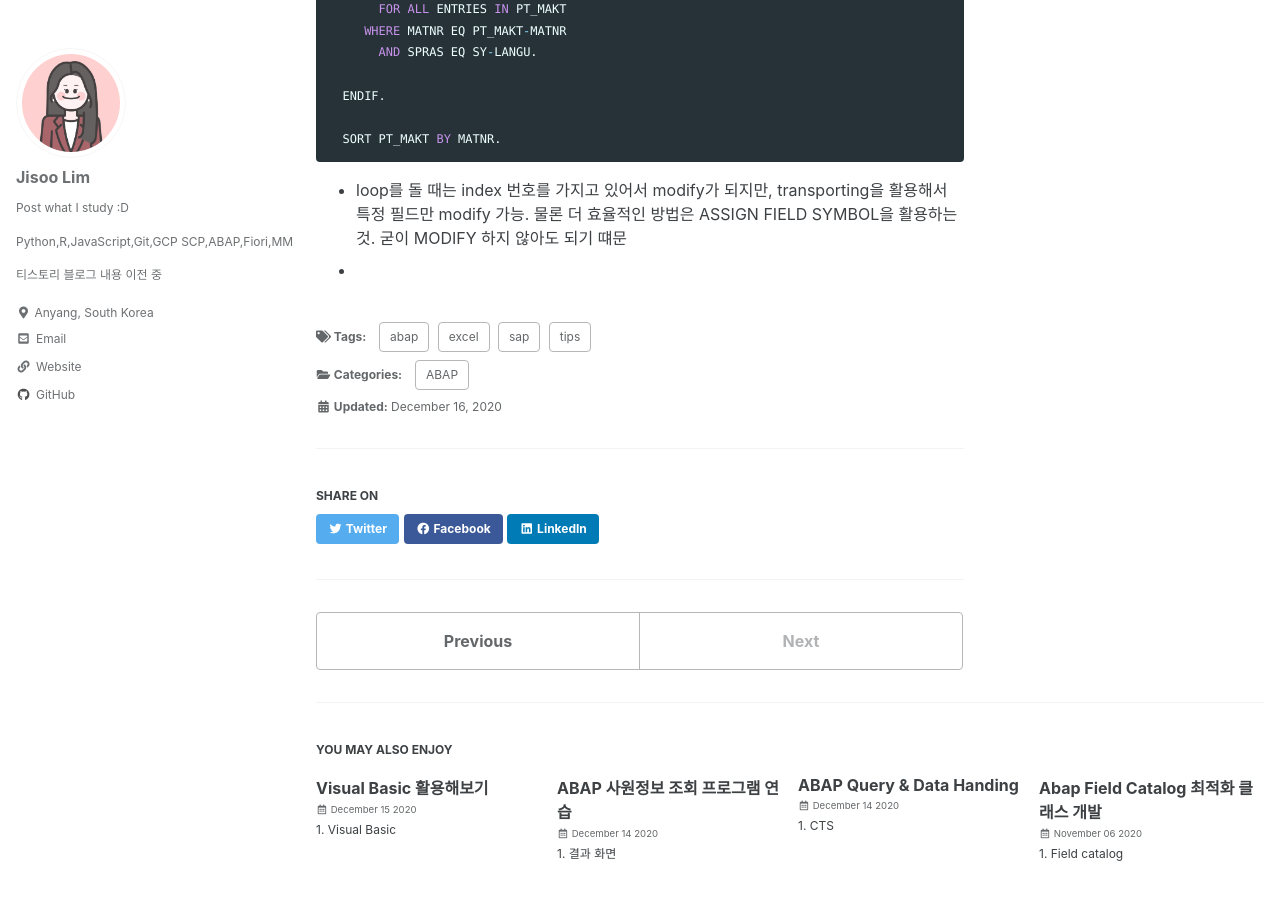
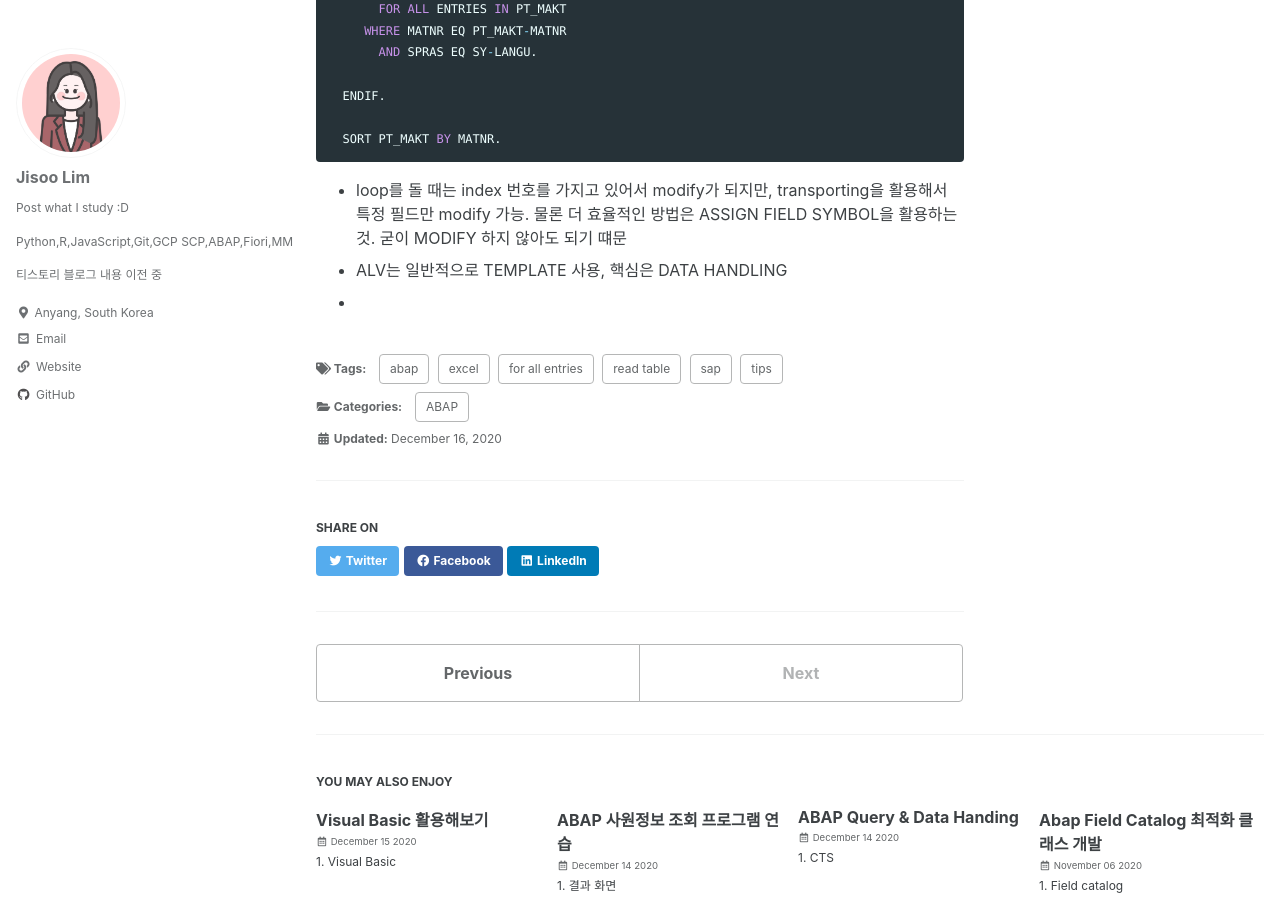
Before and after one commit to z2soo/z2soo.github.io, a Jekyll site: the page built from _posts/2020-12-16-ABAP-Tips-for-development.md, in a window 1280 px wide and 900 px high, scrolled down 2224 px. Built offline with Jekyll 4.4.1, drawn with Linux system fonts in a browser that asks for light colours; cached includes are drawn as plain includes.

Commit message:
new post tips for development

````diff
--- a/_posts/2020-12-16-ABAP-Tips-for-development.md
+++ b/_posts/2020-12-16-ABAP-Tips-for-development.md
@@ -7,6 +7,8 @@ tags:
   - abap
   - tips
   - excel
+  - read table
+  - for all entries
 toc: true
 ---
 
@@ -102,4 +104,5 @@ toc: true
 ```
 
 - loop를 돌 때는 index 번호를 가지고 있어서 modify가 되지만, transporting을 활용해서 특정 필드만 modify 가능. 물론 더 효율적인 방법은 ASSIGN FIELD SYMBOL을 활용하는 것. 굳이 MODIFY 하지 않아도 되기 떄문
+- ALV는 일반적으로 TEMPLATE 사용, 핵심은 DATA HANDLING
 -
````
